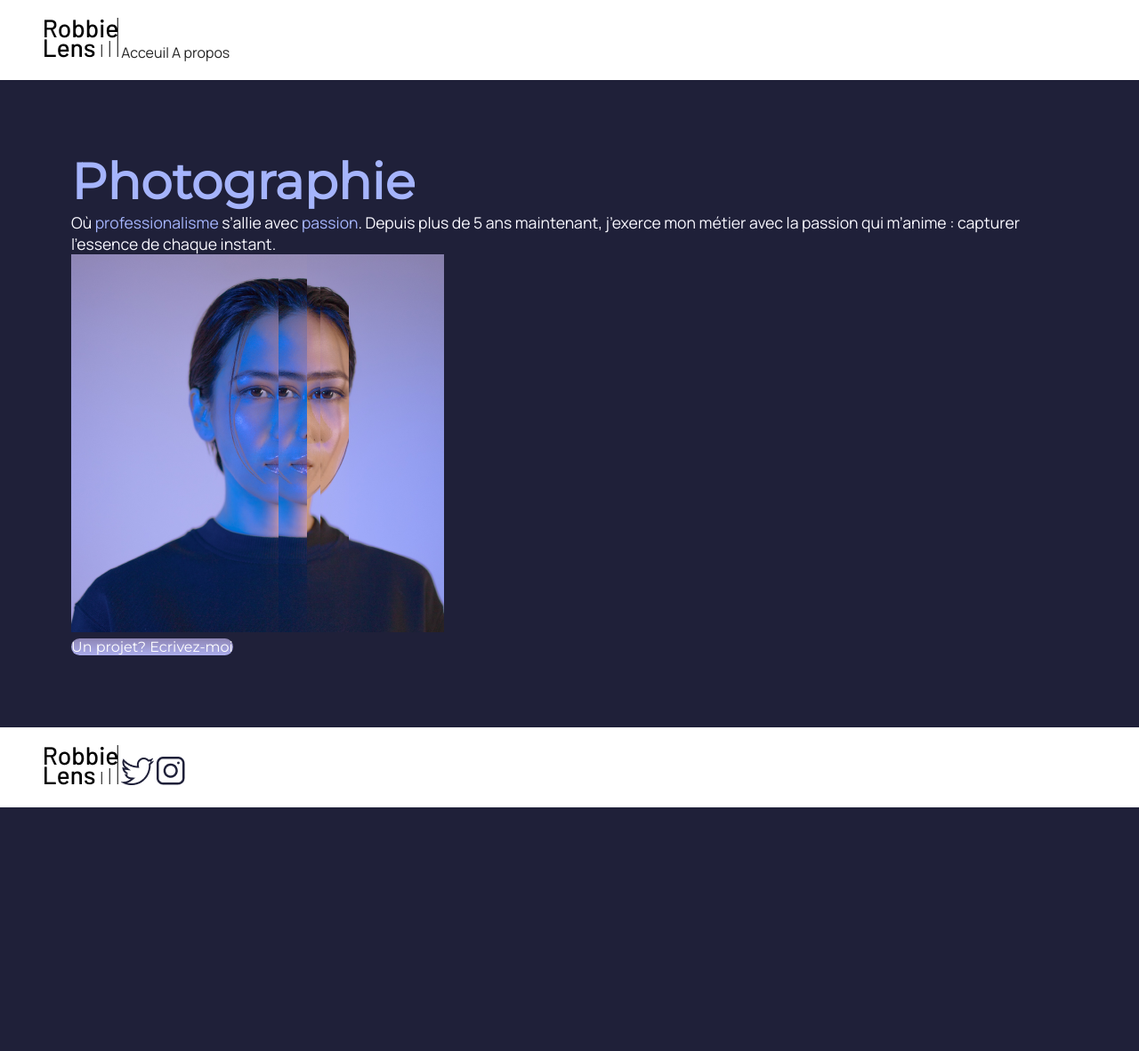
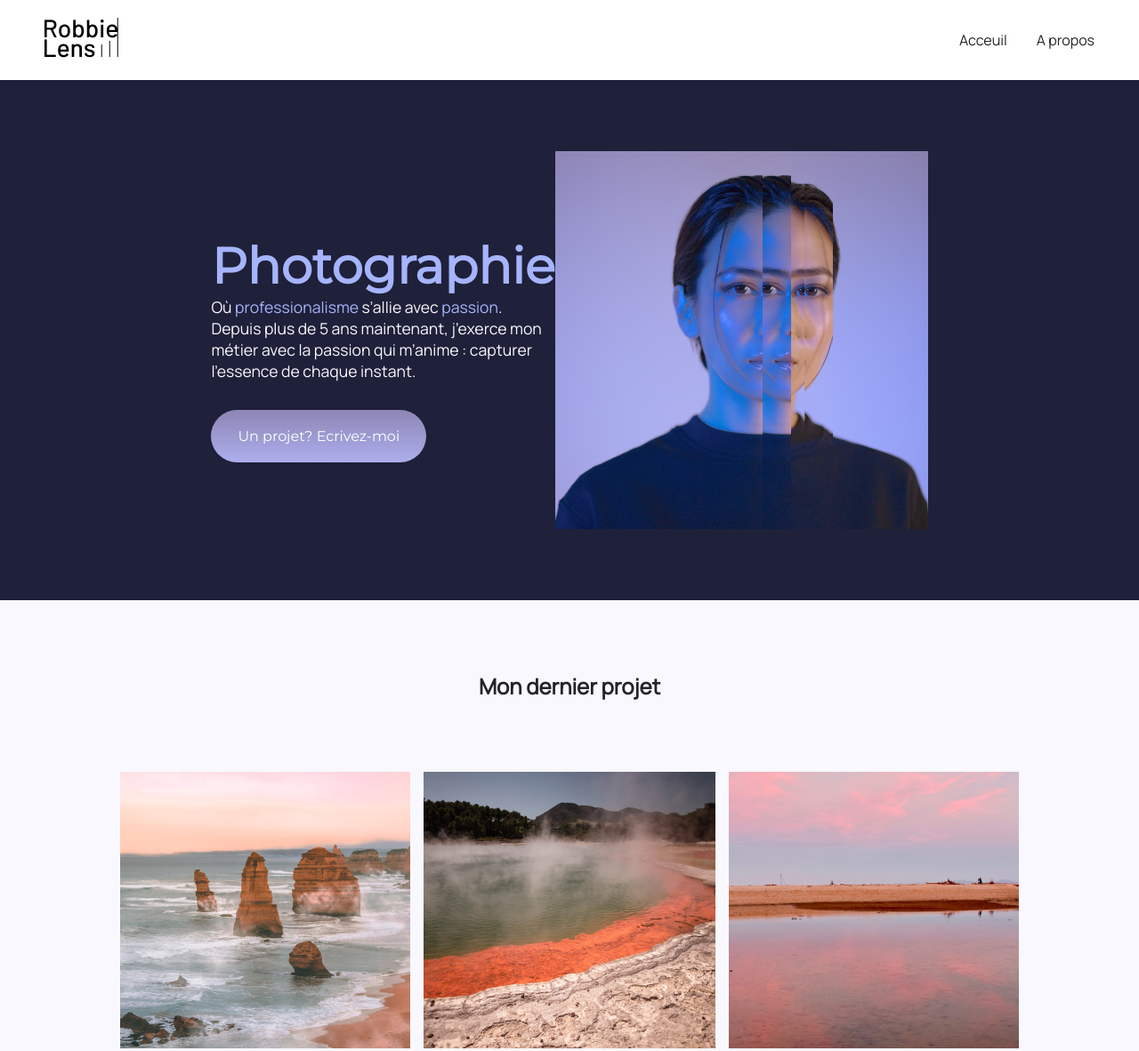
Before and after one commit to Fredlannes/projet_OCR, a plain HTML site: page projet_html-css/index.html in a window 1280 px wide. Shown: the top 1182 px of the page at 89% size. Before the commit the page ends 908 px from the top, so only its background shows below. Drawn offline with Linux system fonts and the light colour scheme.

Commit message:
ajout de la section project + images

```diff
--- a/projet_html-css/index.html
+++ b/projet_html-css/index.html
@@ -12,16 +12,22 @@
 </head>
 
 <body>
-    <header  class="header">
+    <header>
         <nav>
+            <div>
                 <img src="/image/logo.png" alt="logo robbie-lens">
+            </div>
+
+            <div>
                 <a href="index.html">Acceuil</a>
                 <a href="a-propos.html">A propos</a>
+            </div>
         </nav>
     </header>
 
     <main>
-        <section>
+        <section class="main_intro">
+            <div class="main_content">
                 <h1>Photographie</h1>
                 <p>
                     Où <em>professionalisme</em> s’allie avec <em>passion</em>. Depuis plus
@@ -29,17 +35,31 @@
                     ans maintenant, j’exerce mon métier avec la passion
                     qui m’anime : capturer l’essence de chaque instant.
                 </p>
+                <div class="main_link">
+                    <a href="" class="cta">Un projet? Ecrivez-moi</a>
+                </div>
+            </div>
             <img src="/image/robbie-lens.png" alt="Portrait de la photographe Robbie Lens">
+        </section>
 
+        <section class="project">
+            <h2>Mon dernier projet</h2>
             <div>
-                <a href="" class="cta">Un projet? Ecrivez-moi</a>
+                <img src="image/acceuil/element-1.png" alt="photo1">
+                <img src="image/acceuil/element-2.png" alt="photo2">
+                <img src="image/acceuil/element-3.png" alt="photo3">
+            </div>
+            <div>
+                <img src="image/acceuil/element-4.png" alt="photo4">
+                <img src="image/acceuil/element-5.png" alt="photo5">
+                <img src="image/acceuil/element-6.png" alt="photo6">
             </div>
         </section>
     </main>
 
-    <footer class="footer">
+    <footer>
+        <img src="/image/logo.png" alt="Logo Robbie Lens">
         <div>
-            <img src="/image/logo.png" alt="Logo Robbie Lens">
             <a href="https://twitter.com/" target="_blank" class="linkIcon">
                 <img src="/image/twitter.png" alt="twitter">
             </a>
@@ -49,4 +69,5 @@
         </div>
     </footer>
 </body>
+
 </html>
--- a/projet_html-css/style.css
+++ b/projet_html-css/style.css
@@ -1,5 +1,6 @@
-*{
-    margin:0;
+* {
+    margin: 0;
+    padding: 0;
 }
 
 body {
@@ -8,18 +9,9 @@ body {
     background-color: #1f2039;
 }
 
-.header, .footer{
+header, footer{
     background-color: white;
-    padding: 20px 50px 20px 50px;
-}
-
-section{
-    padding: 80px;
-}
-
-.about{
-    width: 50%;
-    margin: auto;
+    padding: 20px 50px;
 }
 
 a {
@@ -56,6 +48,8 @@ p, li {
     color: white;
     font-family: 'Montserrat', sans-serif;
     border-radius: 50px ;
+    padding: 20px 30px;
+
 }
 
 .cta:hover {
@@ -77,6 +71,64 @@ p, li {
     margin-top: 30px;
 }
 
+.about_link{
+    padding: 50px;
+    text-align:  center;
+}
+
+section{
+    padding: 80px;
+}
+
+.about{
+    width: 50%;
+    margin: auto;
+}
+
+.linkIcon{
+    margin-left: 30px;
+}
+
 .linkIcon:hover {
     opacity: 0.5;
 }
+
+footer, nav {
+    display: flex;
+    justify-content: space-between;
+    align-items: center;
+}
+
+nav a{
+    margin-left: 30px;
+}
+
+.main_intro{
+    display: flex;
+    justify-content: center;
+    align-items: center;
+    width: 50%;
+    margin: auto;
+}
+
+.main_link {
+    margin-top: 50px;
+}
+
+.project {
+    padding: 80px;
+    background-color: #f9f8ff;
+}
+
+.project h2{
+    color: #242424;
+    text-align: center;
+    margin-bottom: 80px;
+}
+
+.project div{
+    display: flex;
+    gap: 15px;
+    justify-content: center;
+    margin-bottom: 15px;
+}
```
Also changed, not shown: projet_html-css/a-propos.html (+17 -15 lines), projet_html-css/image/acceuil/element-1.png (added), projet_html-css/image/acceuil/element-2.png (added), projet_html-css/image/acceuil/element-3.png (added), projet_html-css/image/acceuil/element-4.png (added), projet_html-css/image/acceuil/element-5.png (added), projet_html-css/image/acceuil/element-6.png (added). Lines whose indentation alone changed are shown as unchanged.
